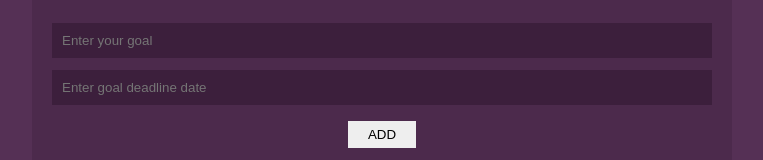
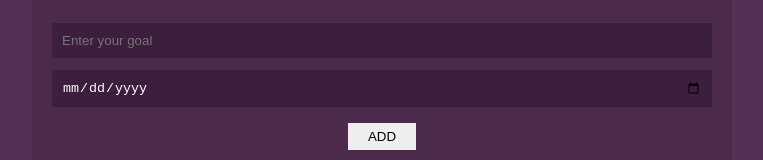
Before and after one commit to charangautam/Goals-Checklist-, a React (Create React App) app: page / in a window 1280 px wide. Shown: the part 204-364 px from the top of the page, without its empty margins (258-1021 px from the left). Built offline with nearby package versions, Linux system fonts and the light colour scheme.

Commit message:
sort by closest date

```diff
--- a/src/components/GoalForm.js
+++ b/src/components/GoalForm.js
@@ -24,8 +24,7 @@ const GoalForm = () => {
                 required
             />
             <input
-                type='text'
-                placeholder='Enter goal deadline date'
+                type='date'
                 onChange={ (e) => setDate(e.target.value) }
                 value={date}
                 required
--- a/src/components/GoalList.js
+++ b/src/components/GoalList.js
@@ -4,6 +4,11 @@ import GoalDetails from './GoalDetails';
 
 const GoalList = () => {
     const { goals } = useContext(GoalContext);
+    goals.sort((a,b) => {
+        let c = new Date(a.date);
+        let d = new Date(b.date);
+        return c-d;
+    })
 
     return goals.length ? (
         <div className='goal-list'>
--- a/src/index.css
+++ b/src/index.css
@@ -72,7 +72,7 @@ code {
 form{
   padding: 20px;
 }
-input[type='text']{
+input[type='text'], input[type='date']{
   width: 100%;
   padding: 10px;
   box-sizing: border-box;
```
Also changed, not shown: 1 other file (tests, documents, lock files or other folders).
